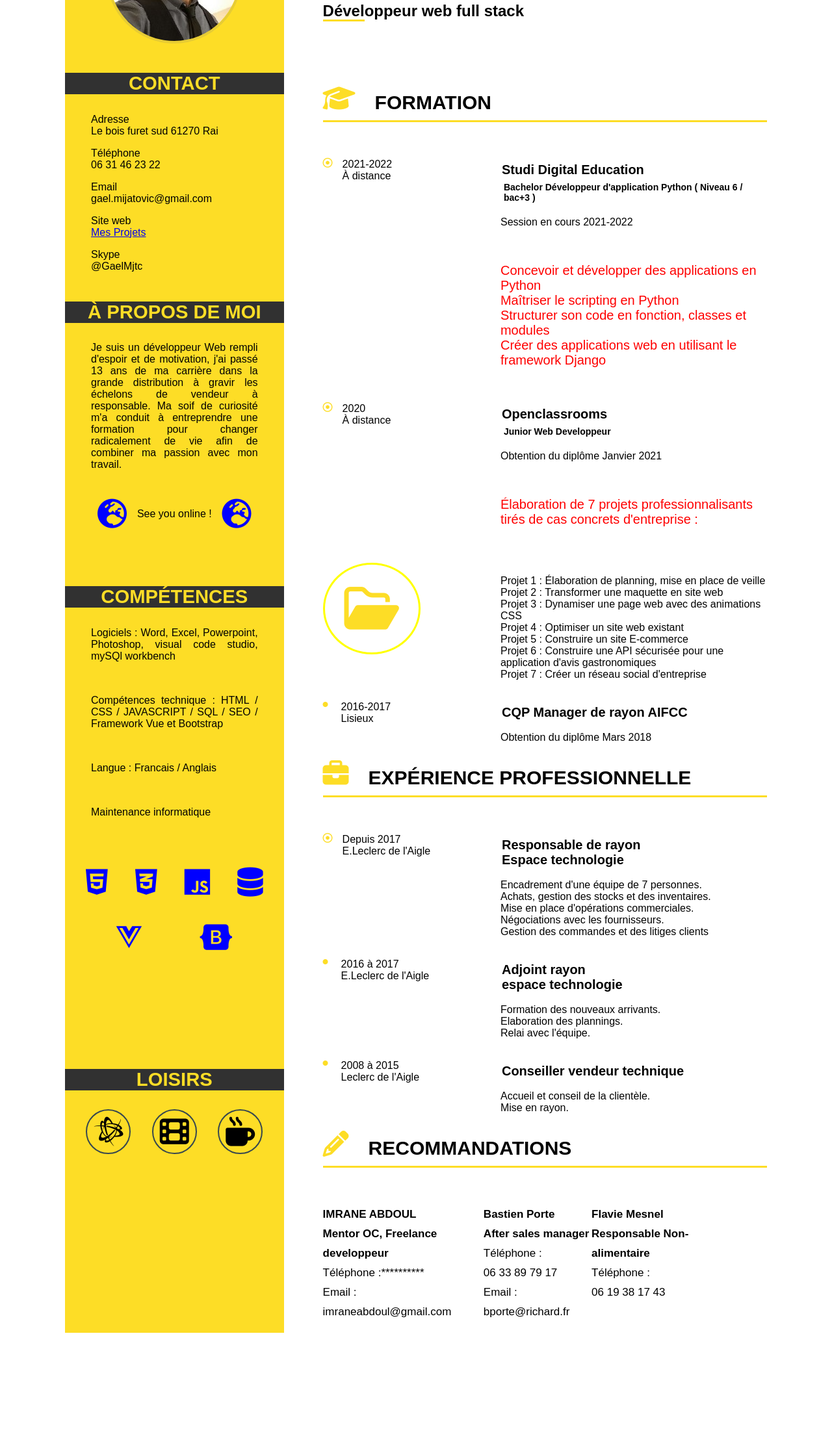
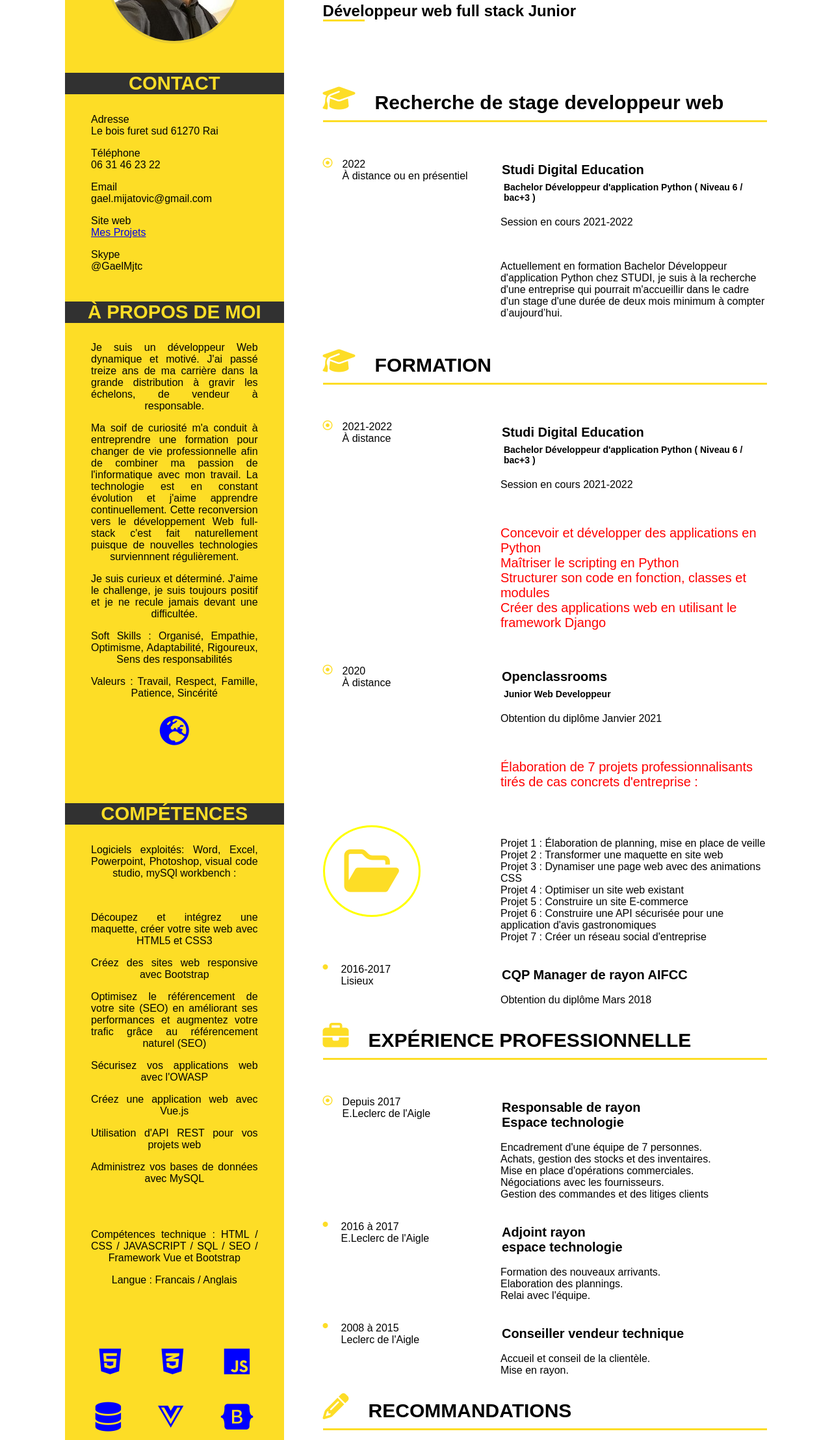
Before and after one commit to gael-dev/CV, a plain HTML site: page index.html in a window 1280 px wide. Shown: the part 186-2402 px from the top of the page at 65% size. Before the commit the page ends 2245 px from the top, so only its background shows below. Drawn offline with Linux system fonts and the light colour scheme.

Commit message:
Ajout stage et modifications a propos

```diff
--- a/index.html
+++ b/index.html
@@ -30,39 +30,52 @@
                     <p>Skype<br>@GaelMjtc</p>
                 </div>
             </section>
-            <section>
+            <section style="text-align-last: center;">
                 <div class="border">
                     <h3>À PROPOS DE MOI</h3>
                 </div>
                 <div class="about">
-                    <p>Je suis un développeur Web rempli d'espoir et de motivation, j'ai passé 13
-                        ans de ma carrière dans la grande distribution à gravir les échelons de vendeur à responsable. Ma
-                        soif de curiosité m'a conduit à entreprendre une formation pour changer radicalement de vie afin
-                        de combiner ma passion avec mon travail.
-
-                    </p><br>
+                    <p>Je suis un développeur Web dynamique et motivé. J'ai passé treize
+                        ans de ma carrière dans la grande distribution à gravir les échelons, de vendeur à responsable.
+                    </p>
+                    <p>Ma soif de curiosité m'a conduit à entreprendre une formation pour changer de vie professionnelle
+                        afin de combiner ma passion de l'informatique avec mon travail. La technologie est en constant
+                        évolution et j'aime apprendre continuellement. Cette reconversion vers le développement Web
+                        full-stack c'est fait naturellement puisque de nouvelles technologies surviennnent
+                        régulièrement.</p>
+                    <p>Je suis curieux et déterminé. J'aime le challenge, je suis toujours positif et je ne recule
+                        jamais devant une difficultée.</p>
+                    <p>Soft Skills : Organisé, Empathie, Optimisme, Adaptabilité, Rigoureux, Sens des responsabilités</p>
+                    <p>Valeurs : Travail, Respect, Famille, Patience, Sincérité</p>
                     <div class="world">
+                    </div>
                     <i class="ico1 fas fa-globe-europe"></i>
-                        <p>See you online !</p>
-                        <i class="ico1 fas fa-globe-europe"></i>
-                    </div>
                 </div>
                 <div class="border">
                     <h3> COMPÉTENCES</h3>
                 </div>
                 <div class="Compétences">
-                    <p>Logiciels : Word, Excel, Powerpoint, Photoshop, visual code studio, mySQl workbench</p><br>
-                    <p>Compétences technique : HTML / CSS / JAVASCRIPT / SQL / SEO / Framework Vue et Bootstrap</p><br>
+                    <p>Logiciels exploités: Word, Excel, Powerpoint, Photoshop, visual code studio, mySQl workbench :
+                    </p><br>
+                    <p>Découpez et intégrez une maquette, créer votre site web avec HTML5 et CSS3</p>
+                    <p>Créez des sites web responsive avec Bootstrap</p>
+                    <p>Optimisez le référencement de votre site (SEO) en améliorant ses performances et augmentez votre
+                        trafic grâce au référencement naturel (SEO)</p>
+                    <p>Sécurisez vos applications web avec l'OWASP</p>
+                    <p>Créez une application web avec Vue.js</p>
+                    <p>Utilisation d'API REST pour vos projets web</p>
+                    <p>Administrez vos bases de données avec MySQL</p><br></br>
+                    <p>Compétences technique : HTML / CSS / JAVASCRIPT / SQL / SEO / Framework Vue et Bootstrap</p>
                     <p>Langue : Francais / Anglais </p><br>
-                    <p>Maintenance informatique</p>
                 </div>
                 <div class="icones">
                     <i class="ico1 fab fa-html5"></i>
                     <i class="ico1 fab fa-css3-alt"></i>
                     <i class="ico1 fab fa-js"></i>
-                    <i class="ico1 fas fa-database"></i>
+
                 </div>
                 <div class="icones">
+                    <i class="ico1 fas fa-database"></i>
                     <i class="ico1 fab fa-vuejs"></i>
                     <i class="ico1 fab fa-bootstrap"></i>
                 </div>
@@ -75,9 +88,13 @@
                         <h3>LOISIRS</h3>
                     </div>
                     <div class="icones">
-                        <i class="ico fab fa-battle-net"></i>
+                        <i class="ico fas fa-music"></i>
                         <i class="ico fas fa-film"></i>
                         <i class="ico fas fa-mug-hot"></i>
+                    </div>
+                    <div class="icones">
+                        <i class="ico fab fa-battle-net"></i>
+                        <i class="ico fas fa-code"></i>
                     </div>
                 </div>
             </section>
@@ -87,7 +104,28 @@
         <main>
             <section>
                 <h1><span class="name">GAËL</span> MIJATOVIC</h1>
-                <h2><span class="dev">Dével</span>oppeur web full stack</h2>
+                <h2><span class="dev">Dével</span>oppeur web full stack Junior</h2>
+            </section>
+            <section>
+                <div class="row">
+                    <i class="ico2 fas fa-graduation-cap"></i>
+                    <h4>Recherche de stage developpeur web</h4>
+                </div>
+                <article class="paragraphe">
+                    <div class="date2">
+                        <i class="dot far fa-dot-circle"></i>
+                        <p>2022<br> À distance ou en présentiel</p>
+                    </div>
+                    <div class="text">
+                        <h5>Studi Digital Education</h5>
+                        <h6>Bachelor Développeur d'application Python ( Niveau 6 / bac+3 )</h6>
+                        <p>Session en cours 2021-2022</p><br>
+                        <p>Actuellement en formation Bachelor Développeur d'application Python chez
+                            STUDI, je suis à la recherche d'une entreprise qui pourrait m'accueillir dans le cadre d'un
+                            stage d'une durée de deux mois minimum à compter d’aujourd’hui. </p><br>
+                    </div>
+                </article>
+
             </section>
             <section>
                 <div class="row">
@@ -119,7 +157,8 @@
                         <h5>Openclassrooms</h5>
                         <h6>Junior Web Developpeur</h6>
                         <p>Obtention du diplôme Janvier 2021</p><br>
-                        <p style="color: red; font-size: 20px;">Élaboration de 7 projets professionnalisants tirés de cas concrets d'entreprise :</p><br>
+                        <p style="color: red; font-size: 20px;">Élaboration de 7 projets professionnalisants tirés de
+                            cas concrets d'entreprise :</p><br>
                     </div>
                 </article>
                 <article class="paragraphe">
@@ -128,9 +167,12 @@
                     </div>
                     <div class="text">
                         <p>Projet 1 : Élaboration de planning, mise en place de veille <br>Projet 2 : Transformer une
-                            maquette en site web <br> Projet 3 : Dynamiser une page web avec des animations CSS <br> Projet 4
-                            : Optimiser un site web existant <br> Projet 5 : Construire un site E-commerce <br> Projet 6 :
-                            Construire une API sécurisée pour une application d'avis gastronomiques <br> Projet 7 : Créer un réseau
+                            maquette en site web <br> Projet 3 : Dynamiser une page web avec des animations CSS <br>
+                            Projet 4
+                            : Optimiser un site web existant <br> Projet 5 : Construire un site E-commerce <br> Projet 6
+                            :
+                            Construire une API sécurisée pour une application d'avis gastronomiques <br> Projet 7 :
+                            Créer un réseau
                             social d'entreprise</p>
                     </div>
                 </article>
@@ -194,14 +236,14 @@
                 </div>
                 <div class="people">
                     <div class="reco">
-                        <p><strong>IMRANE ABDOUL<br>Mentor OC, Freelance developpeur<br></strong>Téléphone :**********<br>Email :
+                        <p><strong>IMRANE ABDOUL<br>Mentor OC,<br> Freelance developpeur<br></strong><br>Email :<br>
                             imraneabdoul@gmail.com
                         </p>
                     </div>
 
                     <div class="reco">
                         <div>
-                            <p><strong>Bastien Porte<br>After sales manager<br></strong>Téléphone :<br>
+                            <p><strong>Bastien Porte<br>After sales manager<br><br></strong><br>Téléphone :<br>
                                 06 33 89 79 17<br>Email :
                                 bporte@richard.fr
                             </p>
@@ -209,7 +251,7 @@
                     </div>
 
                     <div class="reco">
-                        <p><strong>Flavie Mesnel<br>Responsable Non-alimentaire<br></strong>Téléphone :<br>
+                        <p><strong>Flavie Mesnel<br>Responsable Non-alimentaire<br><br></strong><br>Téléphone :<br>
                             06 19 38 17 43<br>
                         </p>
                     </div>
--- a/public/css/styles.css
+++ b/public/css/styles.css
@@ -210,7 +210,6 @@ h4 {
    justify-content: space-between;
    font-size: 17px;
    line-height: 30px;
-   margin-right: 60px;
 }
 
 .ico2 {
```
Lines whose indentation alone changed are shown as unchanged.
